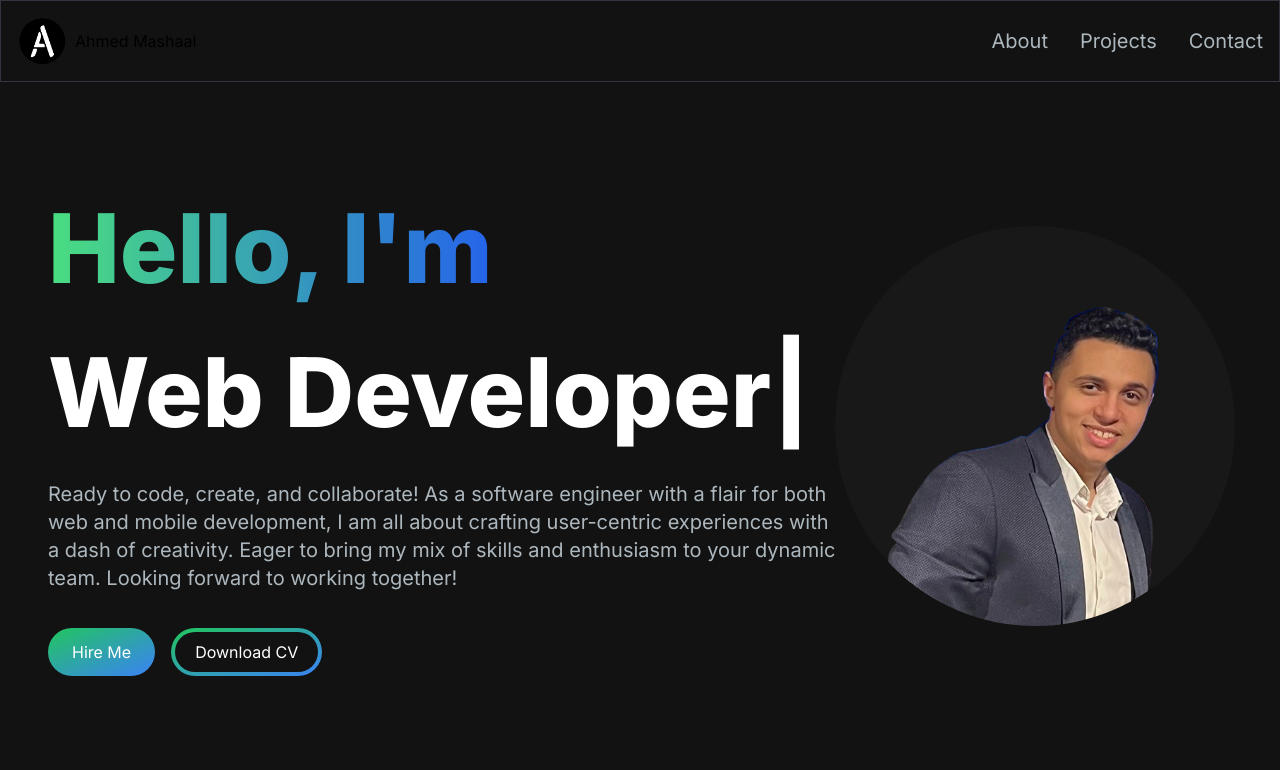
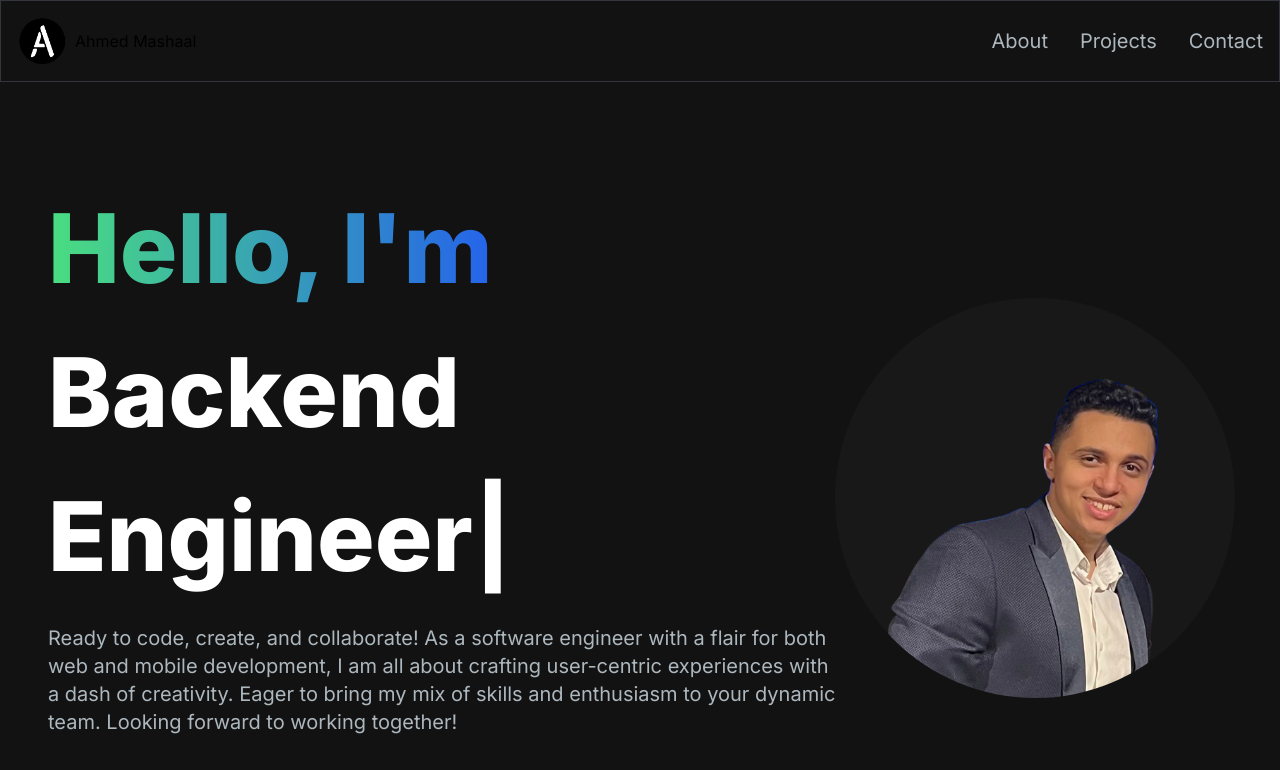
Before and after one commit to mashal99/myPortfolio, a Next.js app in the folder my-portfolio/: page / in a window 1280 px wide. Shown: the top 770 px of the page. Built offline with nearby package versions, Linux system fonts and the light colour scheme.

Commit message:
Update HeroSection

```diff
--- a/my-portfolio/app/components/HeroSection.jsx
+++ b/my-portfolio/app/components/HeroSection.jsx
@@ -25,19 +25,20 @@ const HeroSection = () => {
               sequence={[
                 "Ahmed Mashaal",
                 1000,
-                "Software Engineer",
+                "Data Engineer",
                 1000,
-                "Web Developer",
+                "Backend Engineer",
                 1000,
-                "Mobile Developer",
+                "ETL Specialist",
                 1000,
-                "UI/UX Designer",
+                "Cloud Architect",
                 1000,
               ]}
               wrapper="span"
               speed={50}
               repeat={Infinity}
             />
+
           </h1>
           <p className="text-[#ADB7BE] text-base sm:text-lg mb-6 lg:text-xl">
             Ready to code, create, and collaborate! As a software engineer with a flair for
```
